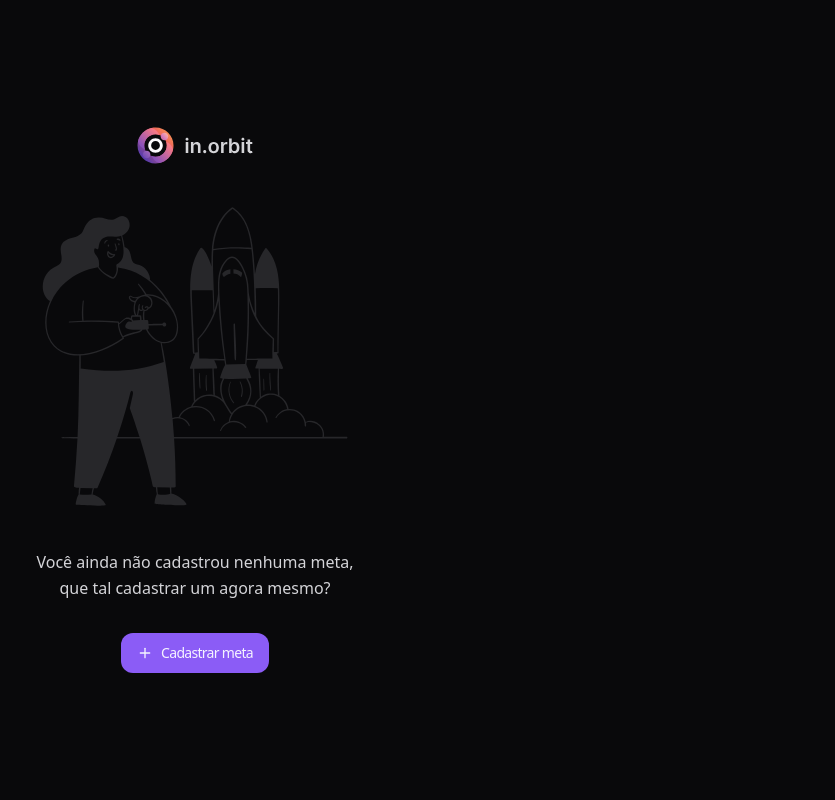
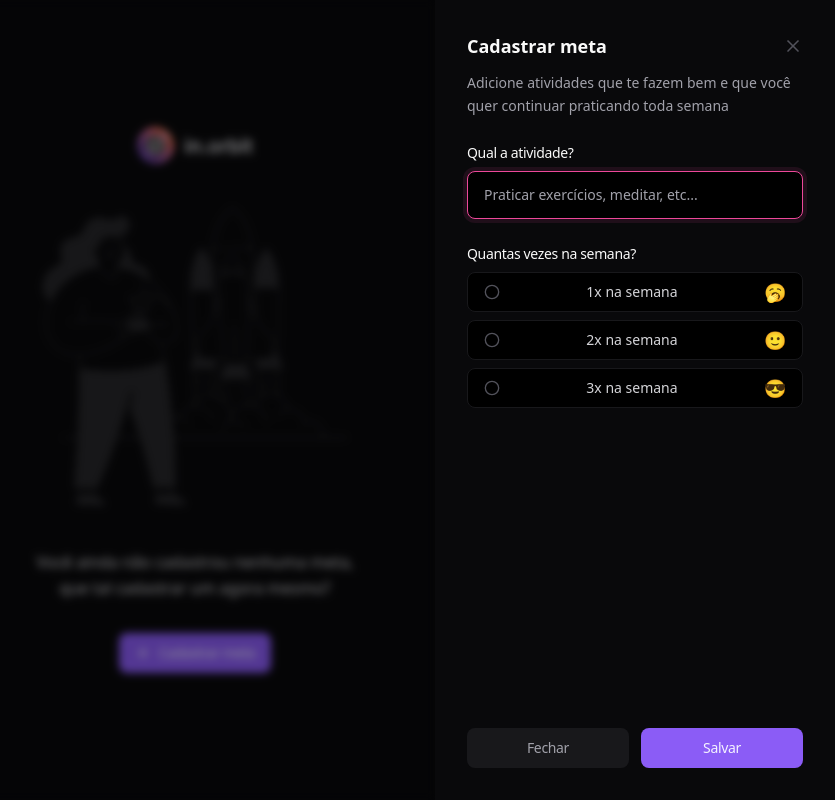
Before and after one commit to devnestali/web_inorbit, a React (Vite) app: page / in a window 1280 px wide. Both pictures are taken after a click on the button "Cadastrar meta". Shown: the whole page, without its empty margins (445-1280 px from the left). Built offline with nearby package versions, Linux system fonts and the light colour scheme.

Commit message:
Creating page to create-goal

```diff
--- a/src/app.tsx
+++ b/src/app.tsx
@@ -1,24 +1,110 @@
-import { Plus } from 'lucide-react'
+import { Plus, X } from 'lucide-react'
 
 import logo from './assets/logo-in-orbit.svg'
 import letsStart from './assets/lets-start-illustration.svg'
+import { Button } from './components/button'
+import {
+  Dialog,
+  DialogClose,
+  DialogContent,
+  DialogDescription,
+  DialogTitle,
+  DialogTrigger,
+} from './components/dialog'
+import { Label } from './components/label'
+import { Input } from './components/input'
+import {
+  RadioGroup,
+  RadioGroupIndicator,
+  RadioGroupItem,
+} from './components/radio-group'
 
 export function App() {
   return (
+    <Dialog>
       <div className="h-screen flex flex-col items-center justify-center gap-8">
         <img src={logo} alt="in.orbit" />
         <img src={letsStart} alt="in.orbit" />
         <p className="text-zinc-300 leading-relaxed max-w-80 text-center">
-        Você ainda não cadastrou nenhuma meta, que tal cadastrar um agora mesmo?
+          Você ainda não cadastrou nenhuma meta, que tal cadastrar um agora
+          mesmo?
         </p>
 
-      <button
-        type="button"
-        className="px-4 py-2.5 rounded-xl bg-violet-500 text-violet-50 flex items-center gap-2 text-sm font-medium tracking-tighter hover:bg-violet-600 "
-      >
+        <DialogTrigger asChild>
+          <Button>
             <Plus className="size-4" />
             Cadastrar meta
-      </button>
+          </Button>
+        </DialogTrigger>
       </div>
+
+      <DialogContent>
+        <div className="flex flex-col gap-6 h-full">
+          <div className="flex flex-col gap-3">
+            <div className="flex items-center justify-between">
+              <DialogTitle>Cadastrar meta</DialogTitle>
+              <DialogClose>
+                <X className="size-5 text-zinc-600" />
+              </DialogClose>
+            </div>
+
+            <DialogDescription>
+              Adicione atividades que te fazem bem e que você quer continuar
+              praticando toda semana
+            </DialogDescription>
+          </div>
+
+          <form action="" className="flex-1 flex flex-col justify-between">
+            <div className="flex flex-col gap-6">
+              <div className="flex flex-col gap-2">
+                <Label htmlFor="title">Qual a atividade?</Label>
+                <Input
+                  id="title"
+                  autoFocus
+                  placeholder="Praticar exercícios, meditar, etc..."
+                />
+              </div>
+              <div className="flex flex-col gap-2">
+                <Label>Quantas vezes na semana?</Label>
+                <RadioGroup>
+                  <RadioGroupItem value="1">
+                    <RadioGroupIndicator />
+                    <span className="text-zinc-300 text-sm font-medium leading-none">
+                      1x na semana
+                    </span>
+                    <span className="text-lg leading-none">🥱</span>
+                  </RadioGroupItem>
+
+                  <RadioGroupItem value="2">
+                    <RadioGroupIndicator />
+                    <span className="text-zinc-300 text-sm font-medium leading-none">
+                      2x na semana
+                    </span>
+                    <span className="text-lg leading-none">🙂</span>
+                  </RadioGroupItem>
+
+                  <RadioGroupItem value="3">
+                    <RadioGroupIndicator />
+                    <span className="text-zinc-300 text-sm font-medium leading-none">
+                      3x na semana
+                    </span>
+                    <span className="text-lg leading-none">😎</span>
+                  </RadioGroupItem>
+                </RadioGroup>
+              </div>
+            </div>
+
+            <div className="flex items-center gap-3">
+              <DialogClose asChild>
+                <Button className="flex-1" variant="secondary">
+                  Fechar
+                </Button>
+              </DialogClose>
+              <Button className="flex-1">Salvar</Button>
+            </div>
+          </form>
+        </div>
+      </DialogContent>
+    </Dialog>
   )
 }
```
Lines whose indentation alone changed are shown as unchanged.
